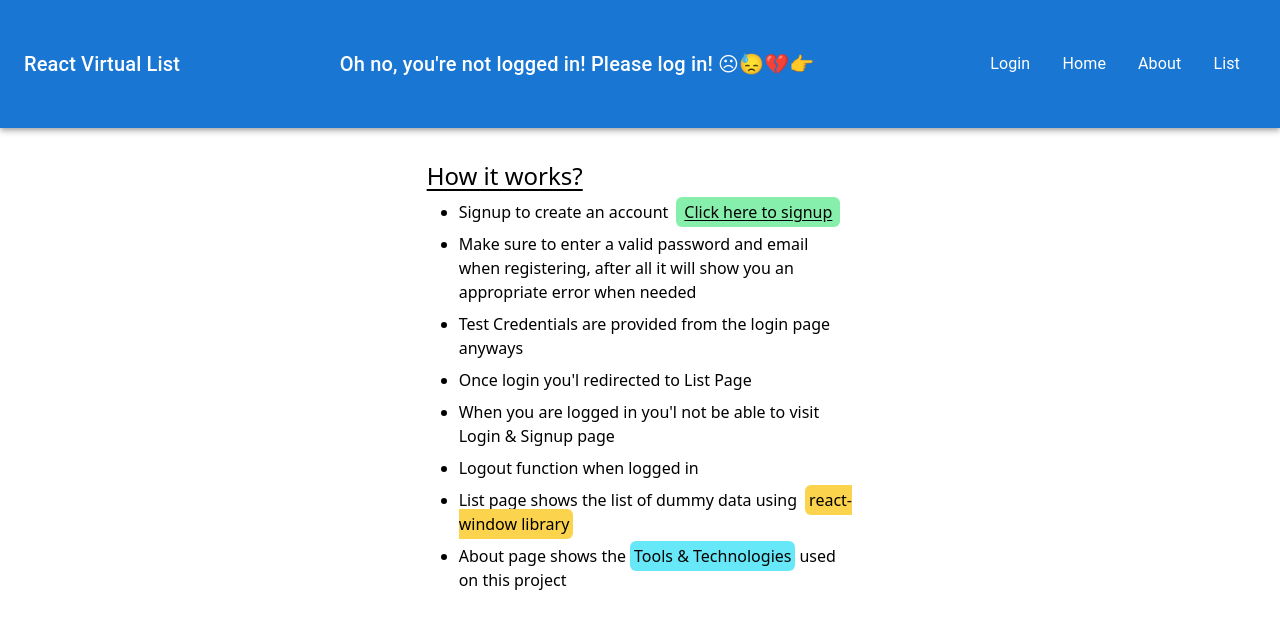
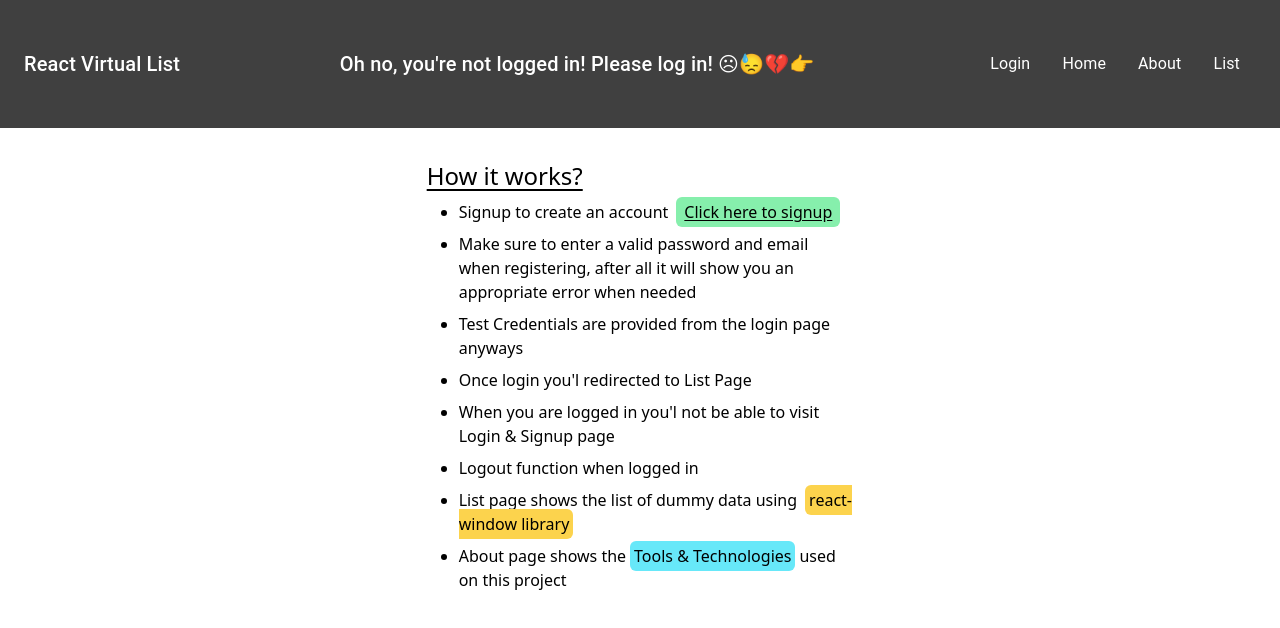
Before and after one commit to olaknowct/react-virtual-list, a Next.js app: page / in a window 1280 px wide. Shown: the top 628 px of the page. Built offline with nearby package versions, Linux system fonts and the light colour scheme; no server answers.

Commit message:
update bg header

```diff
--- a/src/components/navbar/navbar.js
+++ b/src/components/navbar/navbar.js
@@ -1,5 +1,12 @@
 import Link from 'next/link';
-import { AppBar, Toolbar, Typography, List, ListItem, ListItemText } from '@mui/material';
+import {
+  AppBar,
+  Toolbar,
+  Typography,
+  List,
+  ListItem,
+  ListItemText,
+} from '@mui/material';
 import { useSession, signOut } from 'next-auth/react';
 import React from 'react';
 import { useRouter } from 'next/router';
@@ -14,56 +21,60 @@ function NavBar() {
   }
 
   return (
-    <AppBar
-      position='static'
-      className={!session && status != 'loading' ? 'bg-neutral-700' : 'bg-green-700'}
+    <header
+      className={
+        'text-white ' +
+        (!session && status != 'loading' ? 'bg-neutral-700 ' : 'bg-green-700')
+      }
     >
-      <Toolbar className='px-16 py-8 flex flex-row justify-between'>
-        <Link href='/' passHref>
-          <Typography variant='h6'>React Virtual List</Typography>
+      <Toolbar className="px-16 py-8 flex flex-row justify-between">
+        <Link href="/" passHref>
+          <Typography variant="h6">React Virtual List</Typography>
         </Link>
 
-        <Typography variant='h6'>
+        <Typography variant="h6">
           {session && 'WELCOME ' + session.user.email + '🎉🎉'}
-          {!session && status != 'loading' && "Oh no, you're not logged in! Please log in! ☹😓💔👉"}
+          {!session &&
+            status != 'loading' &&
+            "Oh no, you're not logged in! Please log in! ☹😓💔👉"}
         </Typography>
 
         <List
-          component='nav'
-          aria-label='main navigation'
+          component="nav"
+          aria-label="main navigation"
           sx={{ display: 'flex', flexDirection: 'row' }}
         >
           {!session && status !== 'loading' && (
-            <Link href='/login' passHref>
+            <Link href="/login" passHref>
               <ListItem>
-                <ListItemText primary='Login' />
+                <ListItemText primary="Login" />
               </ListItem>
             </Link>
           )}
           {session && (
             <ListItem button onClick={logoutHandler}>
-              <ListItemText primary='Logout' />
+              <ListItemText primary="Logout" />
             </ListItem>
           )}
 
-          <Link href='/home' passHref>
+          <Link href="/home" passHref>
             <ListItem>
-              <ListItemText primary='Home' />
+              <ListItemText primary="Home" />
             </ListItem>
           </Link>
-          <Link href='/about' passHref>
+          <Link href="/about" passHref>
             <ListItem>
-              <ListItemText primary='About' />
+              <ListItemText primary="About" />
             </ListItem>
           </Link>
-          <Link href='/list' passHref>
+          <Link href="/list" passHref>
             <ListItem>
-              <ListItemText primary='List' />
+              <ListItemText primary="List" />
             </ListItem>
           </Link>
         </List>
       </Toolbar>
-    </AppBar>
+    </header>
   );
 }
 
```
